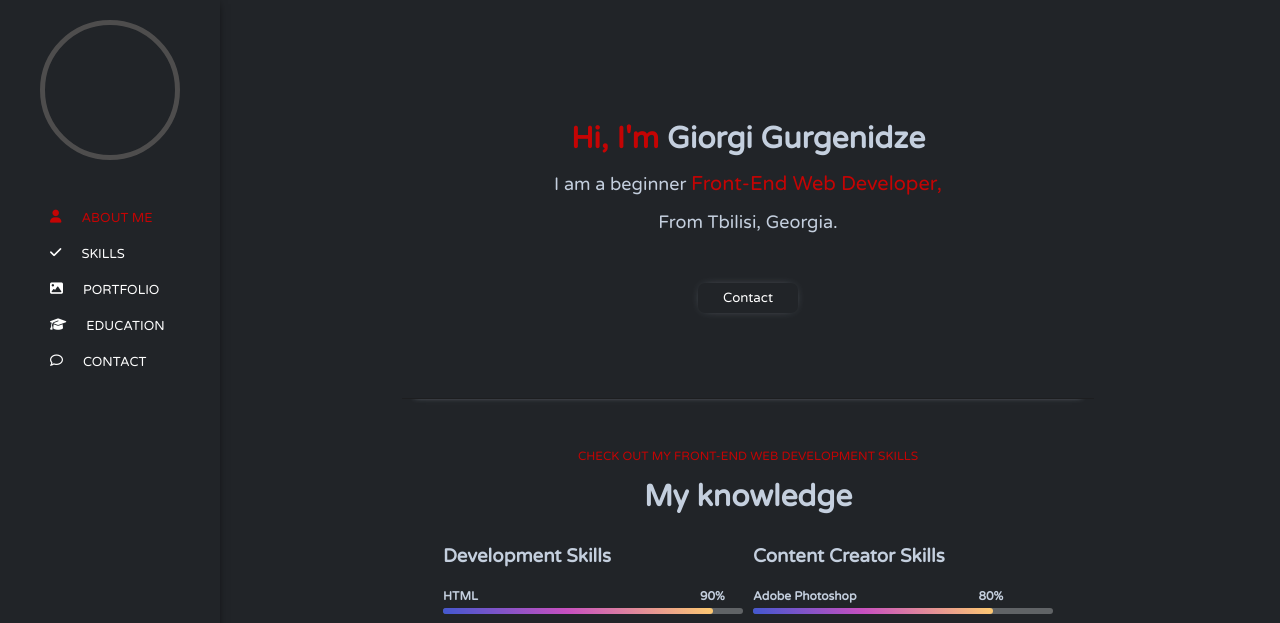
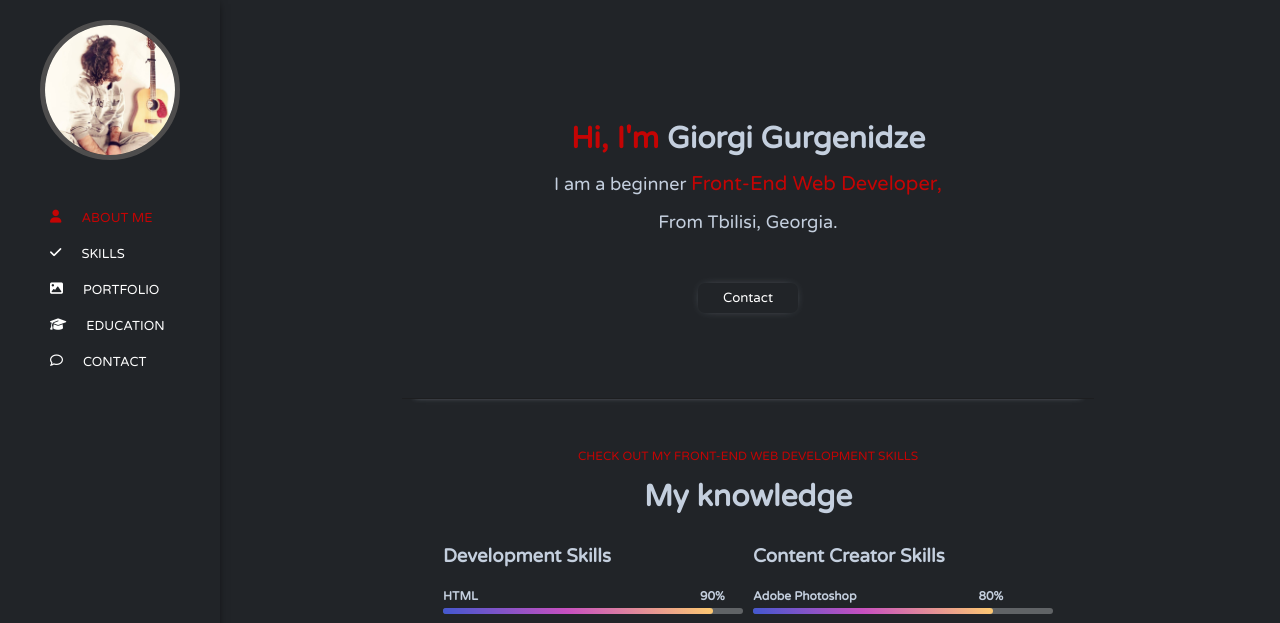
Before and after one commit to georgeneligan/My-portfolio, a plain HTML site: page index.html in a window 1280 px wide. Shown: the top 623 px of the page. Drawn offline with nearby package versions, Linux system fonts and the light colour scheme.

Commit message:
Add files via upload

```diff
--- a/assets/css/responsive.css
+++ b/assets/css/responsive.css
@@ -354,14 +354,14 @@
 
 @media screen and (max-width: 750px) {
   .works_images .pc_bg {
-    width: 200px;
-    height: 120px;
+    width: 270px;
+    height: 160px;
     transition: 0.4s;
   }
 
   .works_images .mobile_bg {
-    width: 50px;
-    height: 100px;
+    width: 70px;
+    height: 140px;
     transition: 0.4s;
   }
 }
--- a/assets/css/style.css
+++ b/assets/css/style.css
@@ -140,16 +140,17 @@ main .left_section_wrapper .left .left_navigation_fixed {
   box-shadow: 0px 0px 10px -4px black;
 }
 
-main .left_section_wrapper .left .avatar_wrapper {
-  background-image: url(../assets/img/avatar.jpg);
-  background-position: center;
-  background-size: cover;
-  background-repeat: no-repeat;
+.main .left_section_wrapper .left .avatar_wrapper {
+  width: 100%;
+}
+
+main .left_section_wrapper .left .avatar_wrapper a img {
   width: 130px;
   height: 130px;
   border-radius: 50%;
   margin: 20px auto;
   border: solid 5px rgb(78, 77, 77);
+  display: flex;
 }
 
 main .left_section_wrapper .left .nav_wrapper {
--- a/index.html
+++ b/index.html
@@ -20,7 +20,9 @@
       <section class="left_section_wrapper">
         <aside class="left">
           <div class="left_navigation_fixed">
-            <div class="avatar_wrapper"></div>
+            <div class="avatar_wrapper">
+              <a href="#about"><img src="./assets/img/avatar.jpg" alt="" /></a>
+            </div>
             <div class="nav_wrapper">
               <nav>
                 <ul>
```
